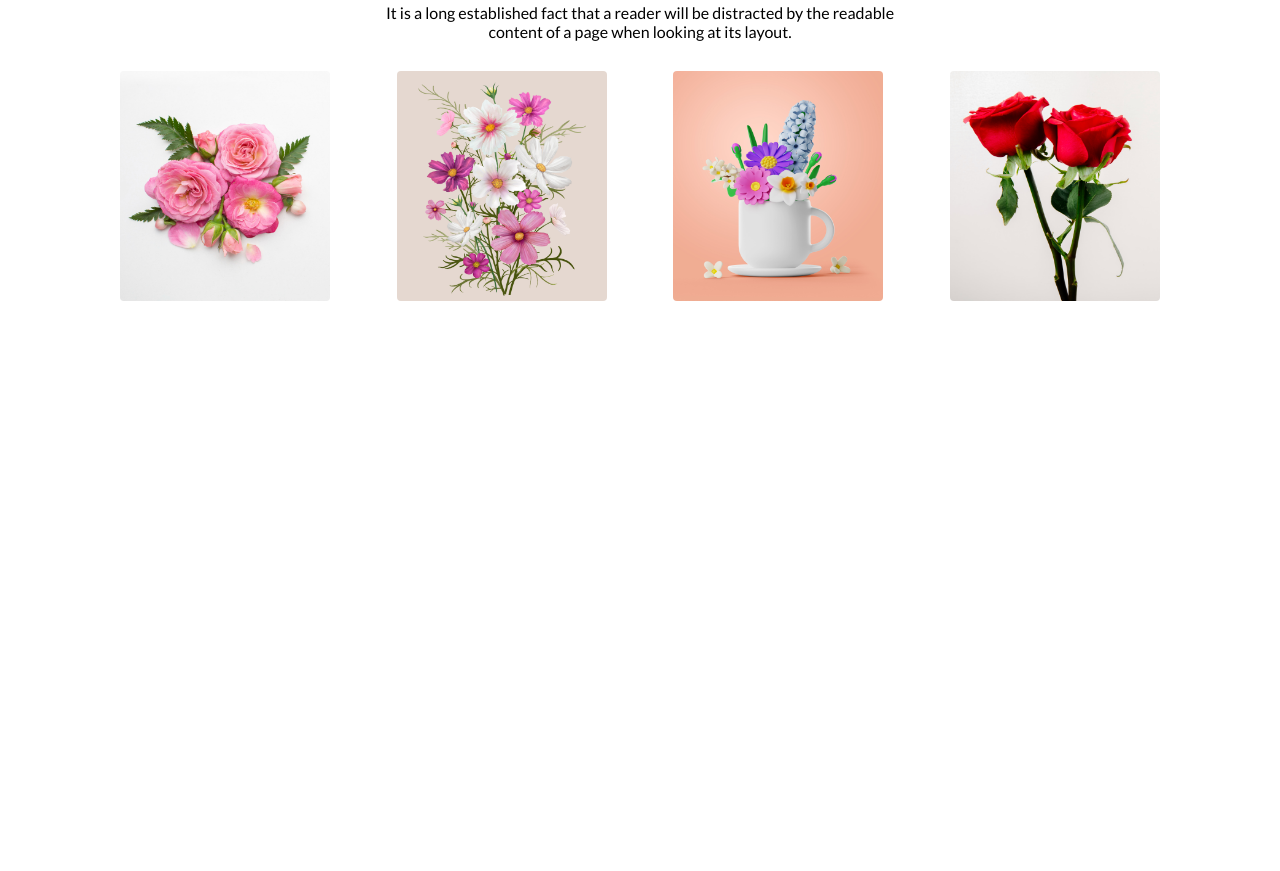
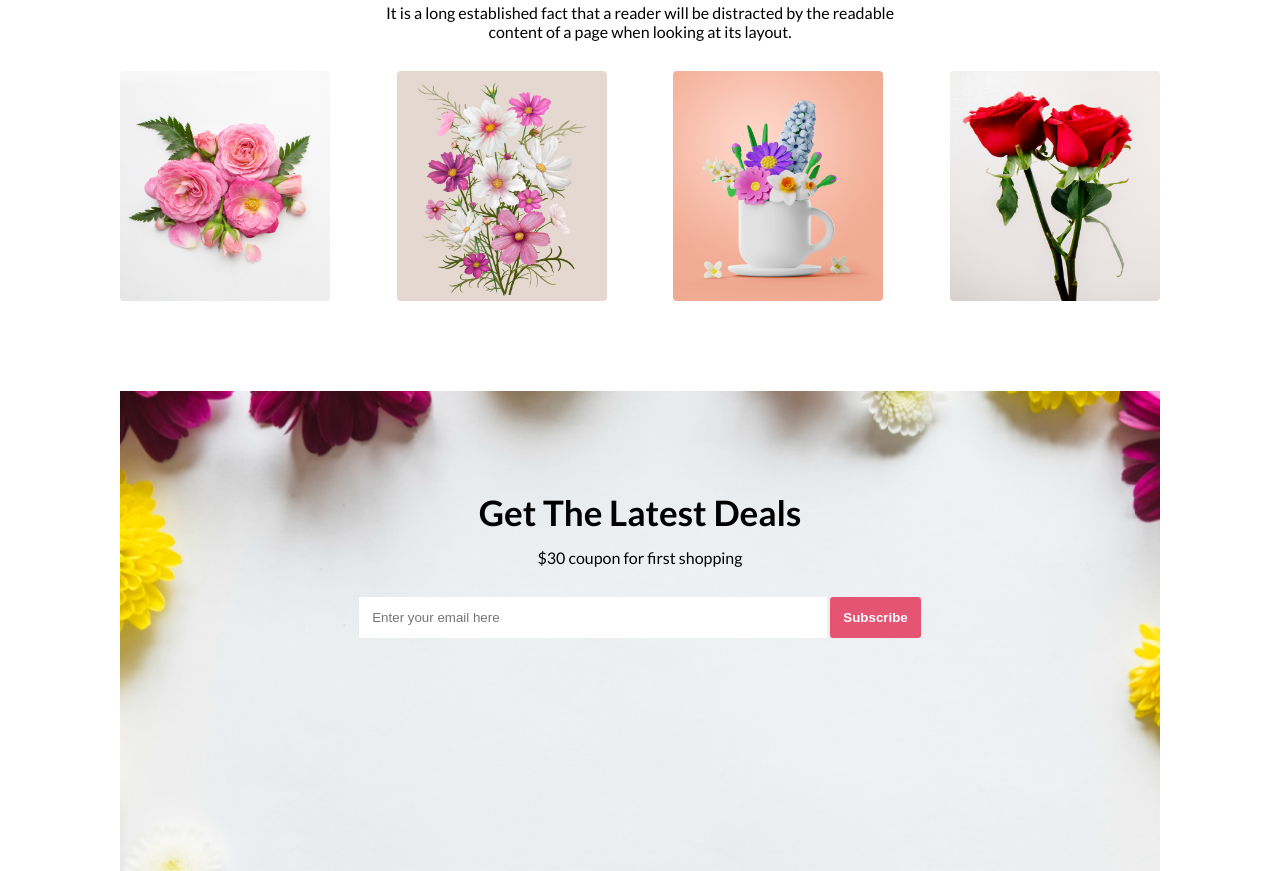
Before and after one commit to Foyez-Ahamed/online-flower-shop, a plain HTML site: page index.html in a window 1280 px wide. Shown: the part 2464-3335 px from the top of the page. Before the commit the page ends 2765 px from the top, so only its background shows below. Drawn offline with Linux system fonts and the light colour scheme.

Commit message:
latest section added

```diff
--- a/index.html
+++ b/index.html
@@ -117,6 +117,17 @@
          </div>
        </section>
       <!-- social media marketing section end -->
+
+      <!-- latest deal section start -->
+       <section class="latest-deal">
+        <div class="latest-content">
+          <h1>Get The Latest Deals</h1>
+          <p>$30 coupon for first shopping</p>
+          <input type="email" placeholder="Enter your email here">
+          <input type="submit" value="subscribe">
+        </div>
+       </section>
+      <!-- latest deal section end -->
     </main>
     <!-- main section -->
 
--- a/styles/flower.css
+++ b/styles/flower.css
@@ -246,3 +246,48 @@ body{
     border-radius: 4px;
 }
 /* social media marketing section css end */
+
+
+/* latest deal section css start */
+.latest-deal{
+    width: 1040px;
+    margin: 90px auto 0 auto;
+    background-image: url(../background/Rectangle\ 9.png);
+    background-repeat: no-repeat;
+    background-size: cover;
+    background-position: center;
+    height: 60vh;
+}
+
+.latest-content{
+    text-align: center;
+    padding-top: 90px;
+}
+
+.latest-content h1{
+    font-size: 35px;
+    font-weight: 600;
+    margin-top: 10px;
+}
+
+.latest-content p{
+    margin-top: 15px;
+}
+
+.latest-content input[type="email"]{
+    width: 45%;
+    padding: 13px;
+    margin-top: 30px;
+    border: none;
+}
+
+.latest-content input[type="submit"]{
+    padding: 13px;
+    border: none;
+    background: #E55473;
+    color: #fff;
+    text-transform: capitalize;
+    font-weight: 600;
+    border-radius: 3px;
+}
+/* latest deal section css end */
```
Also changed, not shown: background/Rectangle 9.png (added).
